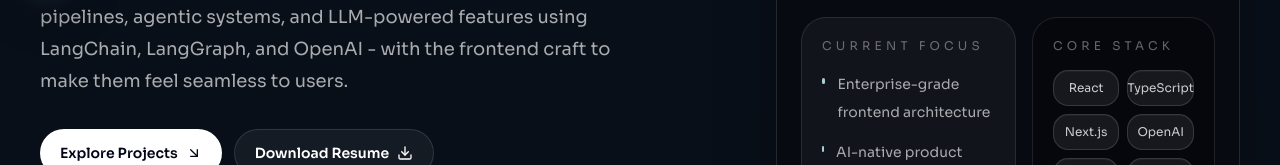
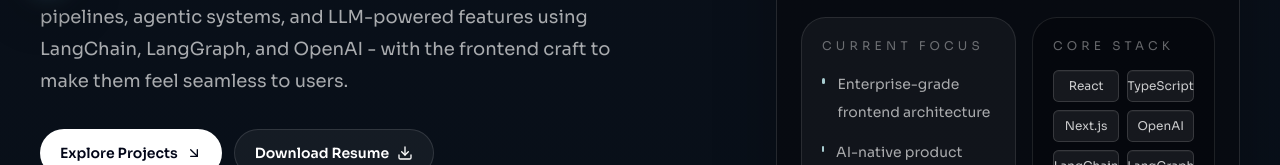
Before and after one commit to androyt1/portfolio, a React (Vite) app: page / in a window 1280 px wide. Shown: the part 787-952 px from the top of the page. Built offline with nearby package versions, Linux system fonts and the light colour scheme; a web font is replaced by a local one.

Commit message:
Flatten hero stack tag styling

```diff
--- a/src/sections/HeroSection.tsx
+++ b/src/sections/HeroSection.tsx
@@ -373,7 +373,7 @@ export function HeroSection() {
                 <div className="mt-4 grid grid-cols-2 gap-2">
                   {heroStack.map((item) => (
                     <span
-                      className="flex min-h-9 items-center justify-center rounded-[0.95rem] border border-white/14 bg-white/[0.07] px-2.5 py-2 text-center text-[11px] leading-none text-white/78 shadow-[inset_0_1px_0_rgba(255,255,255,0.04)] whitespace-nowrap sm:text-xs"
+                      className="flex min-h-8 items-center justify-center rounded-[0.35rem] border border-white/14 bg-white/[0.07] px-2 py-1.5 text-center text-[11px] leading-none text-white/78 shadow-[inset_0_1px_0_rgba(255,255,255,0.04)] whitespace-nowrap sm:px-2.5 sm:py-1.5 sm:text-xs"
                       key={item}
                     >
                       {item}
```
